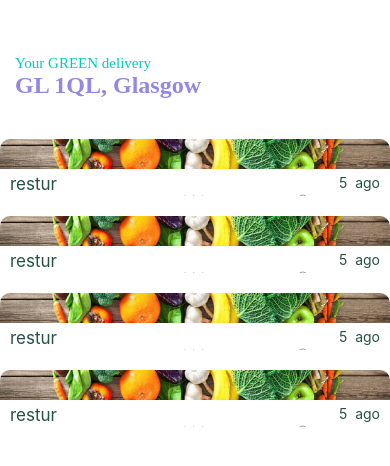
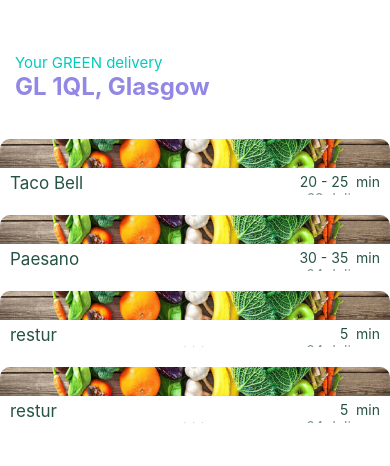
Before and after one commit to AlinaVarkki/AthenaHack_GreenDelivery, a React Native app: screen / in a window 390 px wide. Shown: the top 466 px of the page. Built offline with nearby package versions, Linux system fonts and the light colour scheme.

Commit message:
feed worrrkkinng

```diff
--- a/App.js
+++ b/App.js
@@ -1,11 +1,13 @@
 import React from 'react';
 import { StyleSheet, Text, View } from 'react-native';
 import FeedScreen from "./Screens/FeedScreen";
+import WelcomeScreen from "./Screens/WelcomeScreen";
 
 export default function App() {
   return (
     <View style={styles.container}>
       <FeedScreen/>
+      {/*<WelcomeScreen/>*/}
     </View>
   );
 }
--- a/Components/Feed.js
+++ b/Components/Feed.js
@@ -6,51 +6,56 @@
 
     const [listings, setListings] = useState([
         {
-            listing_id: 1,
+            restaurant_id: 1,
+            title: 'Taco Bell',
+            category: 'Mexican • Burrito',
+            deliveryTime: "20 - 25",
+            priceCategory: "££",
+            deliveryPrice: 2,
+            image : require('../Resources/food.jpg')
+        },{
+            restaurant_id: 2,
+            title: 'Paesano',
+            category: 'Italian • Pizza',
+            deliveryTime: "30 - 35",
+            priceCategory: "£",
+            deliveryPrice: 4,
+            image : require('../Resources/food.jpg')
+        },{
+            restaurant_id: 3,
             title: 'restur',
             category: 'food',
-            timeSincePosting: 5,
+            deliveryTime: 5,
             priceCategory: "$$$",
-            distance: 4
+            deliveryPrice: 4,
+            image : require('../Resources/food.jpg')
         },{
-            listing_id: 2,
+            restaurant_id: 4,
             title: 'restur',
             category: 'food',
-            timeSincePosting: 5,
+            deliveryTime: 5,
             priceCategory: "$$$",
-            distance: 4
-        },{
-            listing_id: 3,
-            title: 'restur',
-            category: 'food',
-            timeSincePosting: 5,
-            priceCategory: "$$$",
-            distance: 4
-        },{
-            listing_id: 4,
-            title: 'restur',
-            category: 'food',
-            timeSincePosting: 5,
-            priceCategory: "$$$",
-            distance: 4
+            deliveryPrice: 4,
+            image : require('../Resources/food.jpg')
         },
     ]);
 
     const listingRender = ({ item }) => (
         <Restaurant
-            listing_id = {item.listing_id}
+            restaurant_id = {item.restaurant_id}
             title={item.title}
             category={item.category}
-            timeSincePosting={item.timeSincePosting}
+            deliveryTime={item.deliveryTime}
             priceCategory={item.priceCategory}
-            distance={item.distance}
+            deliveryPrice={item.deliveryPrice}
+            image ={item.image}
         />
     );
 
     return (
         <FlatList style = {{flex: 1}} showsVerticalScrollIndicator={false}
                   data = {listings}
-                  keyExtractor = {item => item.listing_id.toString()}
+                  keyExtractor = {item => item.restaurant_id.toString()}
                   renderItem={listingRender}
         />
     );
--- a/Components/Restaurant.js
+++ b/Components/Restaurant.js
@@ -3,7 +3,7 @@
 import Icon from 'react-native-vector-icons/EvilIcons';
 import ColourPalette from "../ColourPalette";
 
-function Restaurant({listing_id, title, category, image, timeSincePosting, priceCategory, distance, timeMeasurement}){
+function Restaurant({restaurant_id, title, category, image, deliveryTime, priceCategory, deliveryPrice, timeMeasurement}){
 
     // const navigation = useNavigation();
 
@@ -15,7 +15,7 @@
         <TouchableWithoutFeedback>
             <View style = {styles.listing}>
                 <View style = {styles.upperSection}>
-                    <Image style = {styles.image} source={require('../Resources/food.jpg')} />
+                    <Image style = {styles.image} source={image} />
                 </View>
                 <View style = {styles.lowerSection}>
                     <View style = {styles.lowerLeftSection}>
@@ -26,8 +26,8 @@
                         </View>
                     </View>
                     <View style = {styles.lowerRightSection}>
-                        <Text style = {{color: ColourPalette.darkGreen}}>{timeSincePosting} {timeMeasurement} ago</Text>
-                        <Text style = {{color: ColourPalette.darkGreen, opacity: .6}}><Icon name="location" size={19} color={ColourPalette.darkGreen} />{distance}km away</Text>
+                        <Text style = {{color: ColourPalette.darkGreen}}>{deliveryTime} {timeMeasurement} min</Text>
+                        <Text style = {{color: ColourPalette.darkGreen, opacity: .6}}>£{deliveryPrice} delivery</Text>
                     </View>
                 </View>
             </View>
--- a/Screens/FeedScreen.js
+++ b/Screens/FeedScreen.js
@@ -50,13 +50,13 @@
 
     locationText:{
         fontSize: 24,
-        fontFamily: 'Ubuntu',
+        // fontFamily: 'Ubuntu',
         fontWeight: 'bold',
         color: ColourPalette.purple,
     },
     text:{
         fontSize: 15,
-        fontFamily: 'Ubuntu',
+        // fontFamily: 'Ubuntu',
         color: ColourPalette.green
     },
     bottomSection:{
@@ -66,23 +66,4 @@
         flexDirection: 'row',
         justifyContent: 'center',
     },
-    filterMenu: {
-        backgroundColor: ColourPalette.darkGreen,
-        height: '40%',
-        zIndex:1,
-        borderRadius: 20,
-        marginTop: 10,
-    },
-    filterMenuTitle: {
-        fontSize: 25,
-        color: ColourPalette.grey,
-        marginLeft: 20,
-        marginTop: 15,
-        fontWeight: 'normal'
-    },
-    sortBy: {
-        paddingVertical: 10,
-        flexDirection: 'row',
-        justifyContent: 'center',
-    }
 })
```
